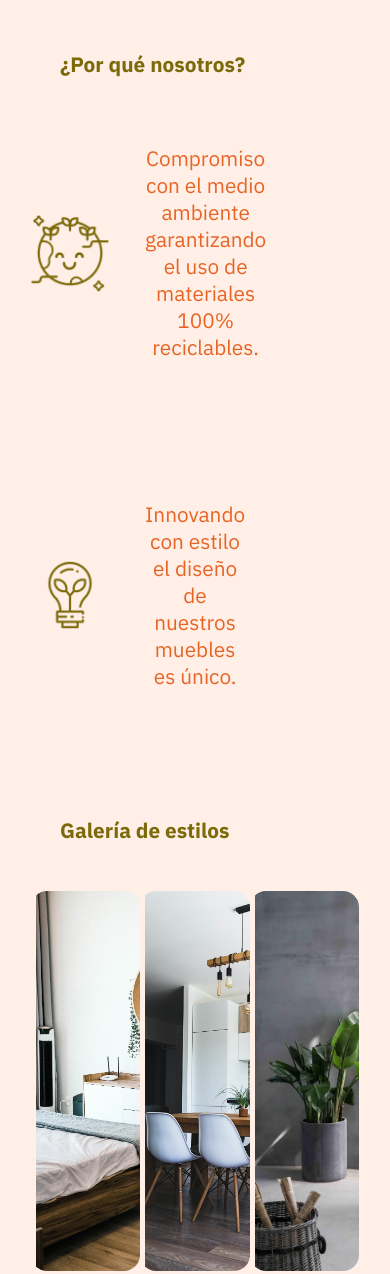
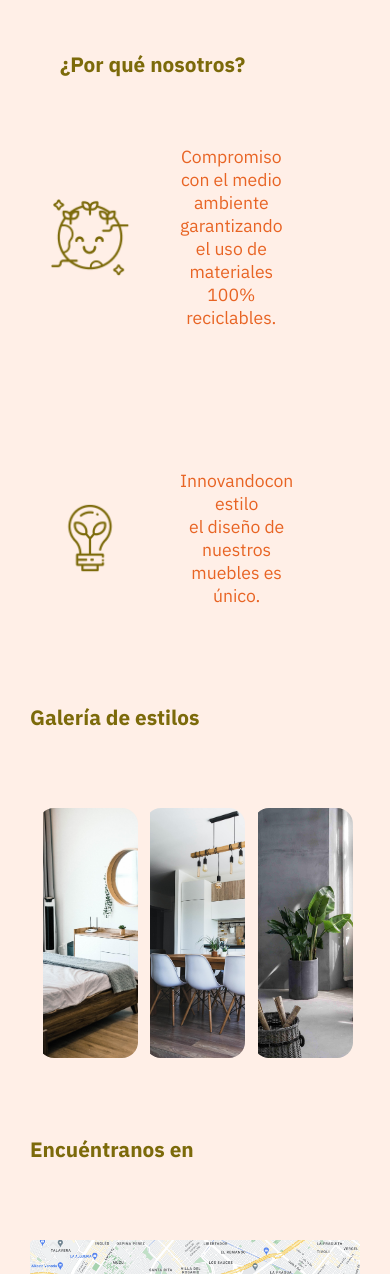
Before and after one commit to griseldagomez/landing-html-sass, a website: page index.html in a window 390 px wide. Shown: the part 7480-8754 px from the top of the page. Drawn offline with Linux system fonts and the light colour scheme; a web font is replaced by a local one.

Commit message:
gallery-img

```diff
--- a/index.html
+++ b/index.html
@@ -473,7 +473,7 @@
                 alt=""
               />
               <p>
-                Innovando con estilo el diseño de nuestros muebles es único.
+                Innovandocon estilo <br> el diseño de nuestros muebles es único.
               </p>
             </div>
           </div>
--- a/scss/main.scss
+++ b/scss/main.scss
@@ -318,6 +318,7 @@ section {
     h2 {
       font-weight: bold;
       padding: 30px;
+      font-size: $paragraph-movil;
     }
 
     .mission-section {
@@ -328,19 +329,20 @@ section {
         $text-color: #e86424;
         width: 10vw;
         display: flex;
-        gap: 15px;
+        gap: 10px;
         color: $text-color;
 
         img {
           object-fit: contain;
           width: 80px;
+          margin: 0 20px;
         }
 
         p {
           text-align: center;
-          font-size: $paragraph-movil;
+          font-size: 1.1em;
           padding: 10px;
-          margin: 10px;
+          margin: 10px 10px;
         }
       }
     }
@@ -373,20 +375,23 @@ section {
 @media (max-width:720px){
   .gallery{
     h2{
-      padding: 30px;
+      padding-bottom: 60px;
     }
-  }
   .gallery-images {
     @include flexCenter(row, space-evenly, center);
     img {
-      width: 20vw
-      height: auto;
+      width: 100px;
+      height: 250px;
       object-fit: cover;
       object-position: 5px 35%;
       border-radius: 16px;
+      &:hover {
+        transform: scale(1.1); //pequeño zoom.
+      }
+      transition: transform 0.2s;
     }
   }
-
+}
 }
 
 .location {
@@ -422,9 +427,11 @@ section {
         background-size: cover;
       }
     }
-    h3,
+    h3 {
+      font-size: $paragraph-movil;
+    }
     p {
-      font-size: $paragraph-size;
+      font-size:1.1em;
     }
   }
 }
```
Also changed, not shown: css/main.css, 1 other file.
